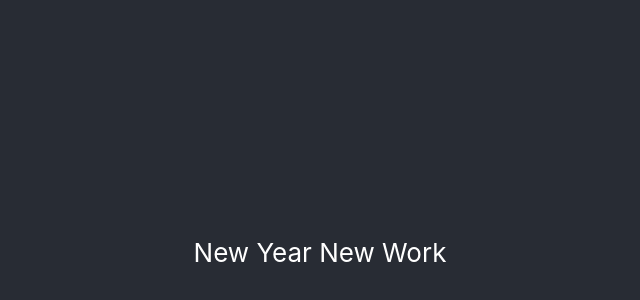
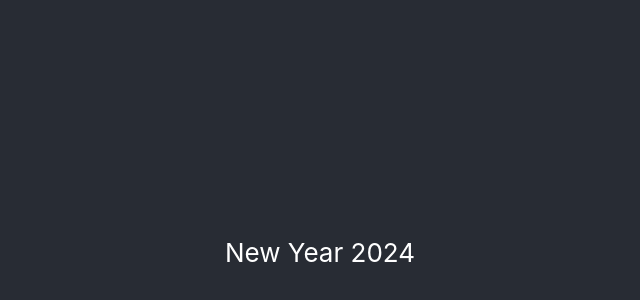
Before and after one commit to NVLDI/webpage, a React (Create React App) app: page / in a window 1280 px wide. Shown: the part 148-448 px from the top of the page, without its empty margins (320-960 px from the left). Built offline with nearby package versions, Linux system fonts and the light colour scheme.

Commit message:
Initial Update

```diff
--- a/src/App.js
+++ b/src/App.js
@@ -4,7 +4,7 @@ function App() {
   return (
     <div className="App">
       <header className="App-header">
-        New Year New Work
+        New Year 2024
       </header>
     </div>
   );
```
